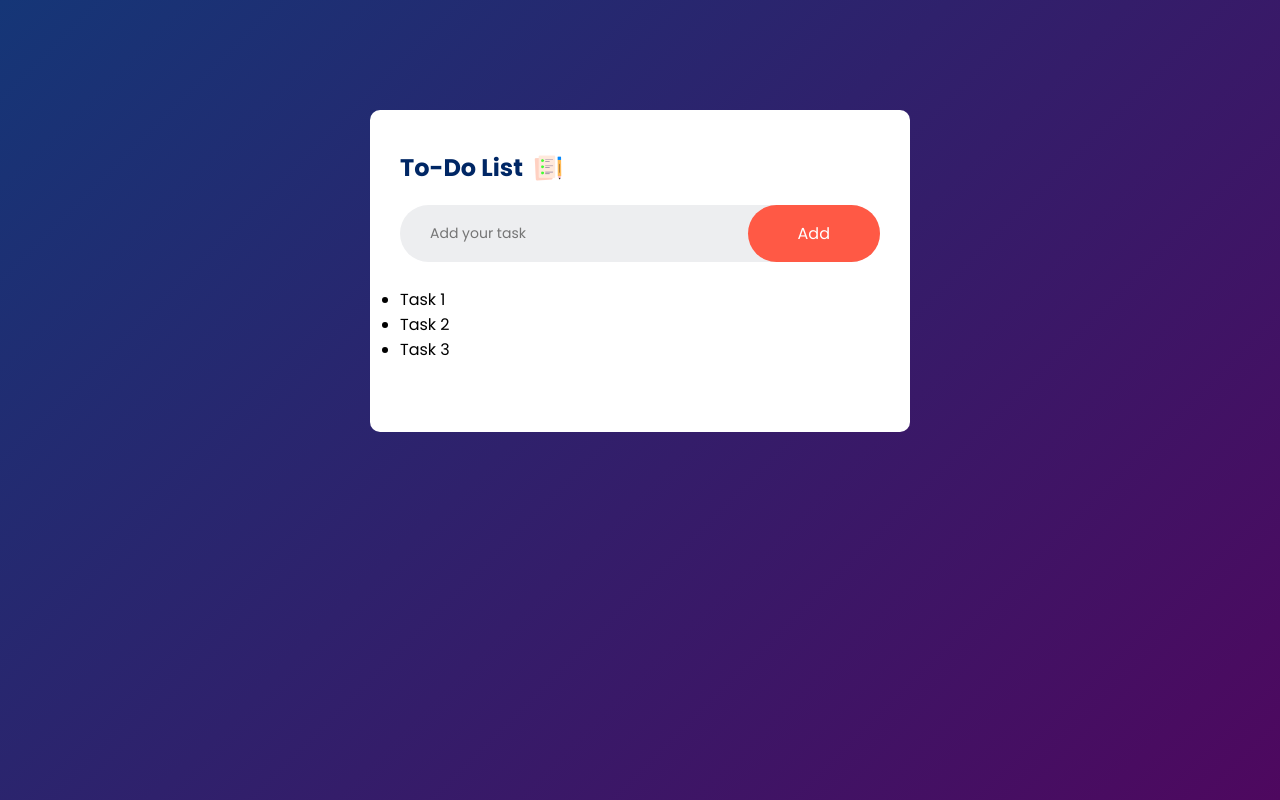
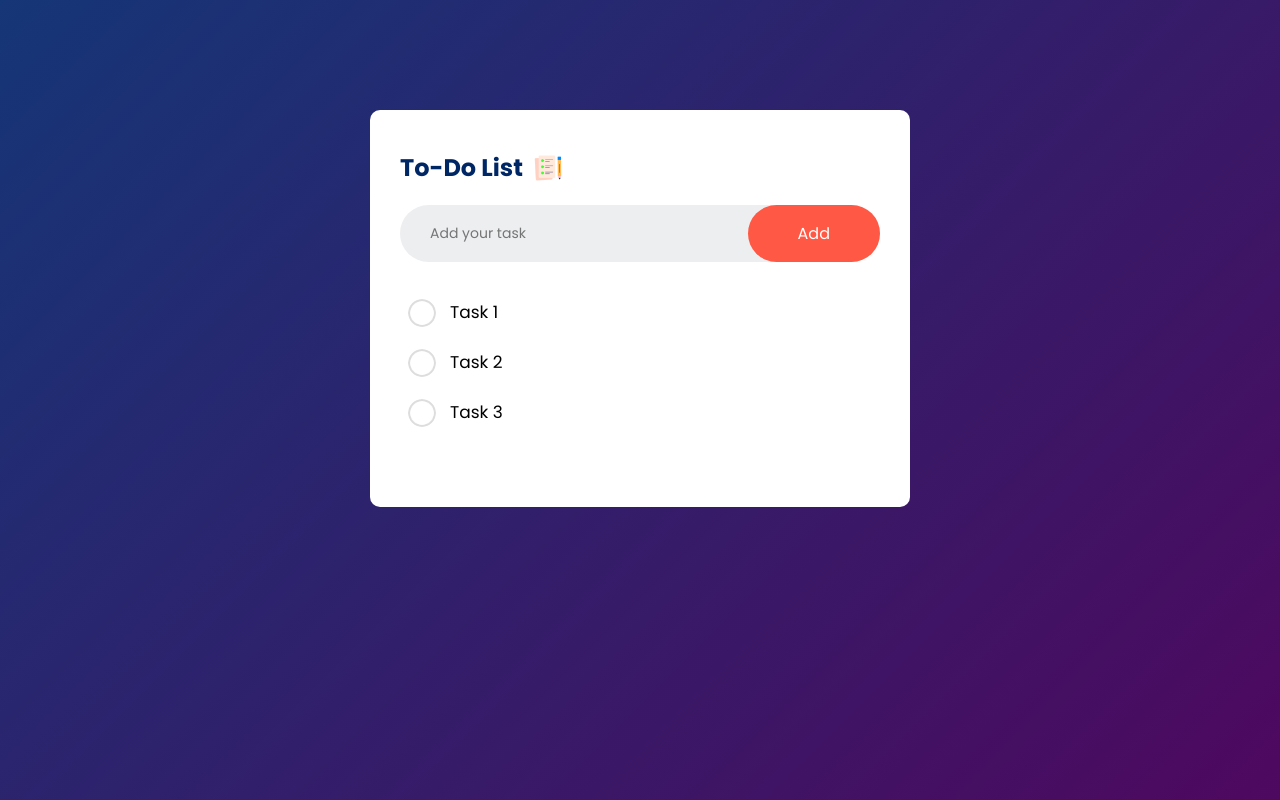
Before and after one commit to Anna-Ashton/todo_app_bc, a plain HTML site: page index.html in a window 1280 px wide. Drawn offline with Linux system fonts and the light colour scheme; a web font is replaced by a local one.

Commit message:
style list items

```diff
--- a/style.css
+++ b/style.css
@@ -72,3 +72,30 @@ button
     cursor: pointer;
     border-radius: 40px;
 }
+
+ul li
+{
+    list-style: none;
+    font-size: 17px;
+    padding: 12px 8px 12px 50px;
+    user-select: none;
+    cursor: pointer;
+    position: relative;
+}
+
+ul li::before
+{
+    content: '';
+    position: absolute;
+    height: 28px;
+    width: 28px;
+    border-radius: 50%;
+    background-image: url(./images/unchecked.png);
+    background-size: cover;
+    background-position: center;
+    top: 12px;
+    left: 8px;
+
+
+
+}
```
